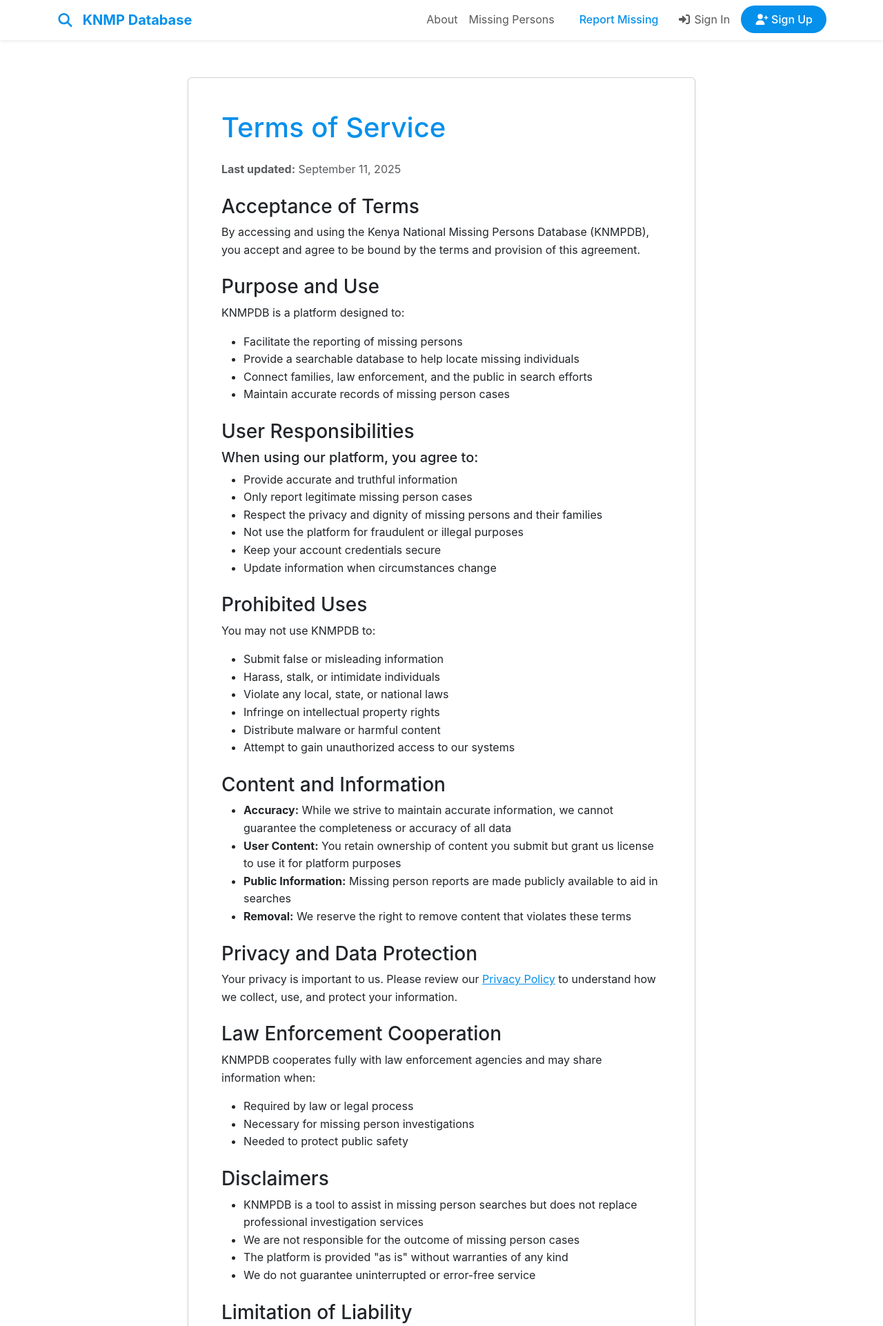
After one commit to KagemaNjoroge/knmpdb, a Django app: page /terms-of-service/ in a window 1280 px wide. The commit adds this page. Shown: the top 1922 px of the page at 69% size. Run offline with Django 5.2, Linux system fonts and the light colour scheme; some libraries are stand-ins or nearby versions.

Commit message:
Add privacy policy and terms of service pages; update footer links

```diff
--- a/core/urls.py
+++ b/core/urls.py
@@ -7,6 +7,8 @@ from .views import (
     about,
     missing_person_detail,
     favicon_ico,
+    privacy_policy,
+    terms_of_service,
 )
 
 
@@ -23,4 +25,6 @@ urlpatterns = [
         name="missing_person_detail",
     ),
     path("about/", about, name="about"),
+    path("privacy-policy/", privacy_policy, name="privacy_policy"),
+    path("terms-of-service/", terms_of_service, name="terms_of_service"),
 ]
--- a/core/views.py
+++ b/core/views.py
@@ -1,8 +1,9 @@
 from django.shortcuts import render, get_object_or_404, redirect
 from django.core.paginator import Paginator
 from django.views.decorators.http import require_http_methods
-
+from django.http import HttpRequest
 from .models import MissingPerson
+from django.db.models import Q
 
 
 def favicon_ico(request):
@@ -31,15 +32,66 @@ def report_missing(request):
 
 def all_missing_persons(request):
     page = request.GET.get("page", 1)
-    # TODO: implement search and filters
-    # all missing persons status="missing" order by created_at desc
+
+    # search and filter parameters
+    search_query = request.GET.get("q", "").strip()
+    gender_filter = request.GET.get("gender", "")
+    age_min = request.GET.get("age_min", "")
+    age_max = request.GET.get("age_max", "")
+
+    #  all missing persons
     all_missing_persons = MissingPerson.objects.filter(status="missing").order_by(
         "-created_at"
     )
-    paginator = Paginator(all_missing_persons, 10)  # 10 persons per page
+
+    # Apply search filter
+    if search_query:
+
+        all_missing_persons = all_missing_persons.filter(
+            Q(name__icontains=search_query)
+            | Q(last_seen_location__icontains=search_query)
+            | Q(description__icontains=search_query)
+            | Q(county__icontains=search_query)
+            | Q(sub_county__icontains=search_query)
+            | Q(ward__icontains=search_query)
+        )
+
+    # gender filter
+    if gender_filter:
+        all_missing_persons = all_missing_persons.filter(gender=gender_filter)
+
+    # age range filter
+    if age_min:
+        try:
+            age_min_int = int(age_min)
+            all_missing_persons = all_missing_persons.filter(age__gte=age_min_int)
+        except ValueError:
+            pass  # Invalid age_min, ignore
+
+    if age_max:
+        try:
+            age_max_int = int(age_max)
+            all_missing_persons = all_missing_persons.filter(age__lte=age_max_int)
+        except ValueError:
+            pass  # Invalid age_max, ignore
+
+    # prefetch related data
+    all_missing_persons = all_missing_persons.prefetch_related("photos", "contacts")
+
+    paginator = Paginator(all_missing_persons, 12)  # 12 persons per page
     missing_persons = paginator.get_page(page)
+
     return render(
-        request, "core/missing_persons.html", {"missing_persons": missing_persons}
+        request,
+        "core/missing_persons.html",
+        {
+            "missing_persons": missing_persons,
+            "current_page": page,
+            "search_query": search_query,
+            "gender_filter": gender_filter,
+            "age_min": age_min,
+            "age_max": age_max,
+        },
     )
 
 
@@ -51,5 +103,13 @@ def missing_person_detail(request, slug):
     )
 
 
-def about(request):
+def about(request: HttpRequest):
     return render(request, "core/about.html")
+
+
+def privacy_policy(request: HttpRequest):
+    return render(request, "core/privacy_policy.html")
+
+
+def terms_of_service(request: HttpRequest):
+    return render(request, "core/terms_of_service.html")
--- /dev/null
+++ b/templates/core/terms_of_service.html
@@ -0,0 +1,143 @@
+{%extends "base.html"%}
+
+{%block title%}Terms of Service - KNMPDB{%endblock title%}
+
+{%block content%}
+<div class="container py-5">
+    <div class="row justify-content-center">
+        <div class="col-lg-8">
+            <div class="card shadow-sm">
+                <div class="card-body p-5">
+                    <h1 class="text-primary mb-4">Terms of Service</h1>
+                    <p class="text-muted mb-4"><strong>Last updated:</strong> September 11, 2025</p>
+
+                    <div class="mb-4">
+                        <h3 class="text-dark">Acceptance of Terms</h3>
+                        <p>By accessing and using the Kenya National Missing Persons Database (KNMPDB), you accept and
+                            agree to be bound by the terms and provision of this agreement.</p>
+                    </div>
+
+                    <div class="mb-4">
+                        <h3 class="text-dark">Purpose and Use</h3>
+                        <p>KNMPDB is a platform designed to:</p>
+                        <ul>
+                            <li>Facilitate the reporting of missing persons</li>
+                            <li>Provide a searchable database to help locate missing individuals</li>
+                            <li>Connect families, law enforcement, and the public in search efforts</li>
+                            <li>Maintain accurate records of missing person cases</li>
+                        </ul>
+                    </div>
+
+                    <div class="mb-4">
+                        <h3 class="text-dark">User Responsibilities</h3>
+                        <h5>When using our platform, you agree to:</h5>
+                        <ul>
+                            <li>Provide accurate and truthful information</li>
+                            <li>Only report legitimate missing person cases</li>
+                            <li>Respect the privacy and dignity of missing persons and their families</li>
+                            <li>Not use the platform for fraudulent or illegal purposes</li>
+                            <li>Keep your account credentials secure</li>
+                            <li>Update information when circumstances change</li>
+                        </ul>
+                    </div>
+
+                    <div class="mb-4">
+                        <h3 class="text-dark">Prohibited Uses</h3>
+                        <p>You may not use KNMPDB to:</p>
+                        <ul>
+                            <li>Submit false or misleading information</li>
+                            <li>Harass, stalk, or intimidate individuals</li>
+                            <li>Violate any local, state, or national laws</li>
+                            <li>Infringe on intellectual property rights</li>
+                            <li>Distribute malware or harmful content</li>
+                            <li>Attempt to gain unauthorized access to our systems</li>
+                        </ul>
+                    </div>
+
+                    <div class="mb-4">
+                        <h3 class="text-dark">Content and Information</h3>
+                        <ul>
+                            <li><strong>Accuracy:</strong> While we strive to maintain accurate information, we cannot
+                                guarantee the completeness or accuracy of all data</li>
+                            <li><strong>User Content:</strong> You retain ownership of content you submit but grant us
+                                license to use it for platform purposes</li>
+                            <li><strong>Public Information:</strong> Missing person reports are made publicly available
+                                to aid in searches</li>
+                            <li><strong>Removal:</strong> We reserve the right to remove content that violates these
+                                terms</li>
+                        </ul>
+                    </div>
+
+                    <div class="mb-4">
+                        <h3 class="text-dark">Privacy and Data Protection</h3>
+                        <p>Your privacy is important to us. Please review our <a href="{% url 'core:privacy_policy' %}"
+                                class="text-primary">Privacy Policy</a> to understand how we collect, use, and protect
+                            your information.</p>
+                    </div>
+
+                    <div class="mb-4">
+                        <h3 class="text-dark">Law Enforcement Cooperation</h3>
+                        <p>KNMPDB cooperates fully with law enforcement agencies and may share information when:</p>
+                        <ul>
+                            <li>Required by law or legal process</li>
+                            <li>Necessary for missing person investigations</li>
+                            <li>Needed to protect public safety</li>
+                        </ul>
+                    </div>
+
+                    <div class="mb-4">
+                        <h3 class="text-dark">Disclaimers</h3>
+                        <ul>
+                            <li>KNMPDB is a tool to assist in missing person searches but does not replace professional
+                                investigation services</li>
+                            <li>We are not responsible for the outcome of missing person cases</li>
+                            <li>The platform is provided "as is" without warranties of any kind</li>
+                            <li>We do not guarantee uninterrupted or error-free service</li>
+                        </ul>
+                    </div>
+
+                    <div class="mb-4">
+                        <h3 class="text-dark">Limitation of Liability</h3>
+                        <p>KNMPDB and its operators shall not be liable for any direct, indirect, incidental, special,
+                            or consequential damages resulting from the use or inability to use this platform.</p>
+                    </div>
+
+                    <div class="mb-4">
+                        <h3 class="text-dark">Account Termination</h3>
+                        <p>We reserve the right to terminate or suspend accounts that violate these terms or engage in
+                            inappropriate behavior.</p>
+                    </div>
+
+                    <div class="mb-4">
+                        <h3 class="text-dark">Changes to Terms</h3>
+                        <p>We may update these terms from time to time. Continued use of the platform after changes
+                            constitutes acceptance of the new terms.</p>
+                    </div>
+
+                    <div class="mb-4">
+                        <h3 class="text-dark">Governing Law</h3>
+                        <p>These terms are governed by the laws of Kenya. Any disputes will be resolved in Kenyan
+                            courts.</p>
+                    </div>
+
+                    <div class="mb-4">
+                        <h3 class="text-dark">Contact Information</h3>
+                        <p>For questions about these terms or to report violations:</p>
+                        <ul class="list-unstyled">
+                            <li><i class="fas fa-envelope text-primary me-2"></i>Email: support@knmpdb.org</li>
+                            <li><i class="fas fa-phone text-primary me-2"></i>Phone: +254 700 000 000</li>
+                            <li><i class="fas fa-map-marker-alt text-primary me-2"></i>Address: Nairobi, Kenya</li>
+                        </ul>
+                    </div>
+
+                    <div class="alert alert-warning">
+                        <i class="fas fa-exclamation-triangle me-2"></i>
+                        <strong>Emergency:</strong> If you have information about a missing person or are in immediate
+                        danger, contact local emergency services (999) immediately.
+                    </div>
+                </div>
+            </div>
+        </div>
+    </div>
+</div>
+{%endblock content%}
--- a/templates/partials/footer.html
+++ b/templates/partials/footer.html
@@ -16,7 +16,15 @@
                 <small>&copy; 2025 Kenya National Missing Persons Database. All rights reserved.</small>
             </div>
             <div class="col-md-6 text-md-end">
-                <small>Powered by technology for humanity</small>
+                <div class="d-flex justify-content-md-end justify-content-start gap-3 mb-2">
+                    <a href="{% url 'core:privacy_policy' %}" class="text-light text-decoration-none">
+                        <small>Privacy Policy</small>
+                    </a>
+                    <a href="{% url 'core:terms_of_service' %}" class="text-light text-decoration-none">
+                        <small>Terms of Service</small>
+                    </a>
+                </div>
+                <small class="text-muted">Powered by technology for humanity</small>
             </div>
         </div>
     </div>
```
Also changed, not shown: templates/core/privacy_policy.html (added, +107 -0 lines).
